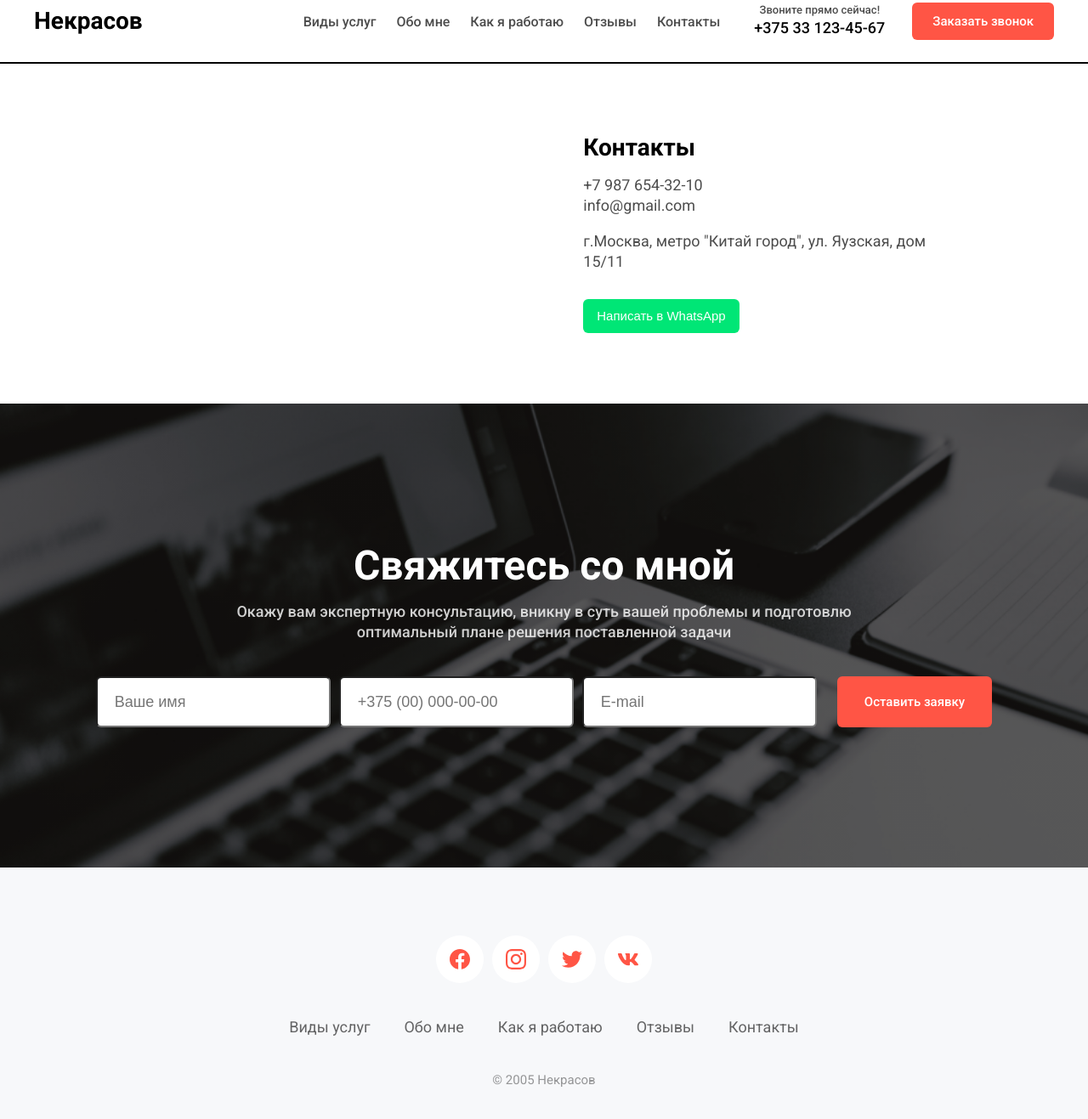
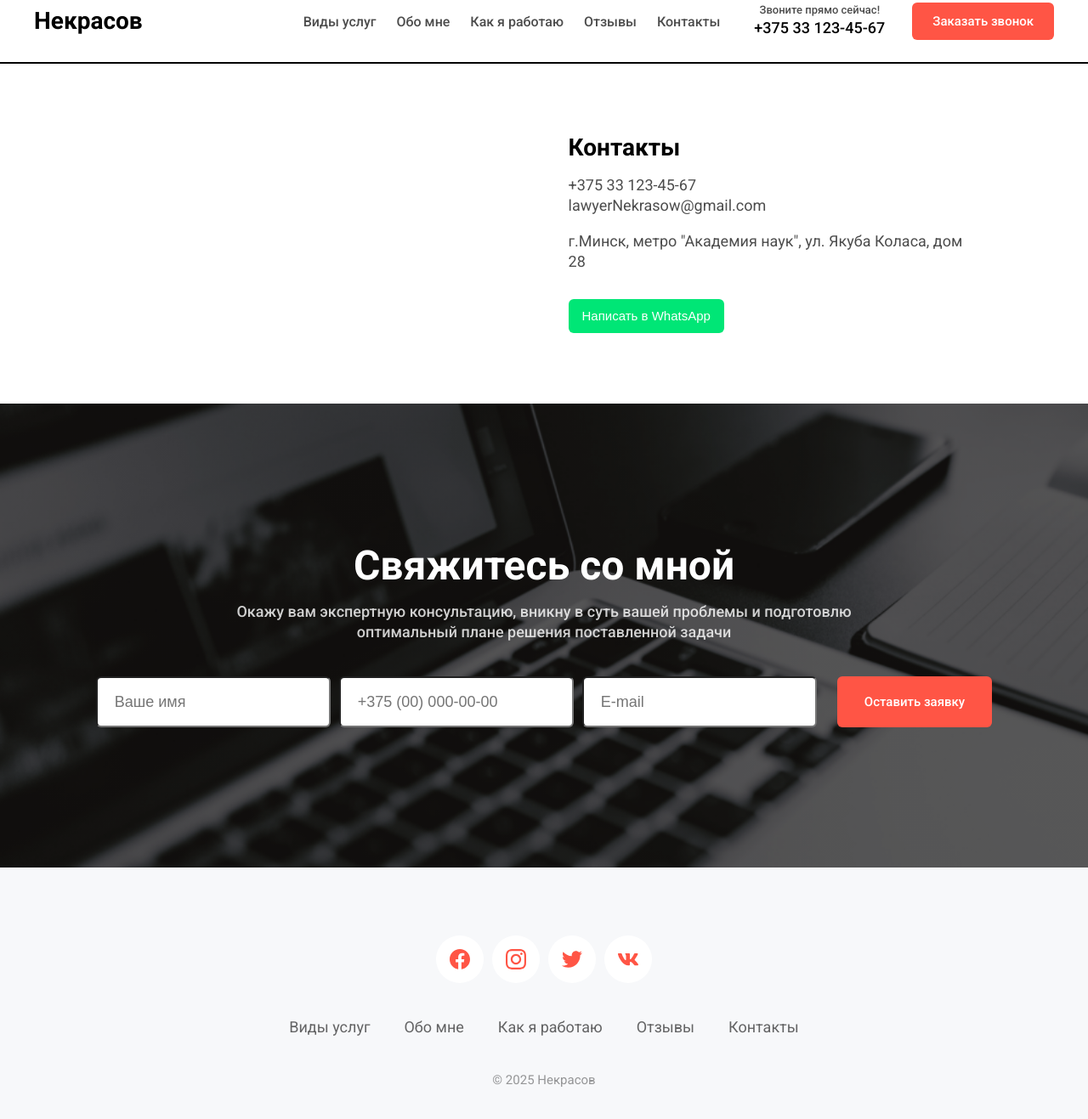
Before and after one commit to Sofisazz/law, a plain HTML site: page contact.html in a window 1280 px wide. Shown: the part 23-1340 px from the top of the page at 85% size. Drawn offline with Linux system fonts and the light colour scheme.

Commit message:
Обновления

```diff
--- a/contact.html
+++ b/contact.html
@@ -57,10 +57,10 @@
             <div class="about_contacts">
                 <p>Контакты</p>
                 <div class="cont">
-                    <p>+7 987 654-32-10</p>
-                    <p>info@gmail.com</p>
+                    <p>+375 33 123-45-67</p>
+                    <p>lawyerNekrasow@gmail.com</p>
                     <br>
-                    <p>г.Москва, метро "Китай город", ул. Яузская, дом 15/11</p>
+                    <p>г.Минск, метро "Академия наук", ул. Якуба Коласа, дом 28</p>
                 </div>
             </div>
 
@@ -108,14 +108,14 @@
         </div>
 
         <div class="navig_foot">
-           <a href="services.html">Виды услуг</a>
-           <a href="about.html">Обо мне</a>
-           <a href="work.html">Как я работаю</a>
-           <a href="reviews.html">Отзывы</a>
+            <a href="services.html">Виды услуг</a>
+            <a href="about.html">Обо мне</a>
+            <a href="work.html">Как я работаю</a>
+            <a href="reviews.html">Отзывы</a>
             <a href="#">Контакты</a>
         </div>
         <div class="copyright">
-            <p>© 2005 Некрасов</p>
+            <p>© 2025 Некрасов</p>
         </div>
 
 
```
Also changed, not shown: about.html (+2 -2 lines), index.html (+4 -7 lines), page2.html (+1 -1 lines), reviews.html (+1 -1 lines), services.html (+1 -1 lines), work.html (+4 -4 lines).
